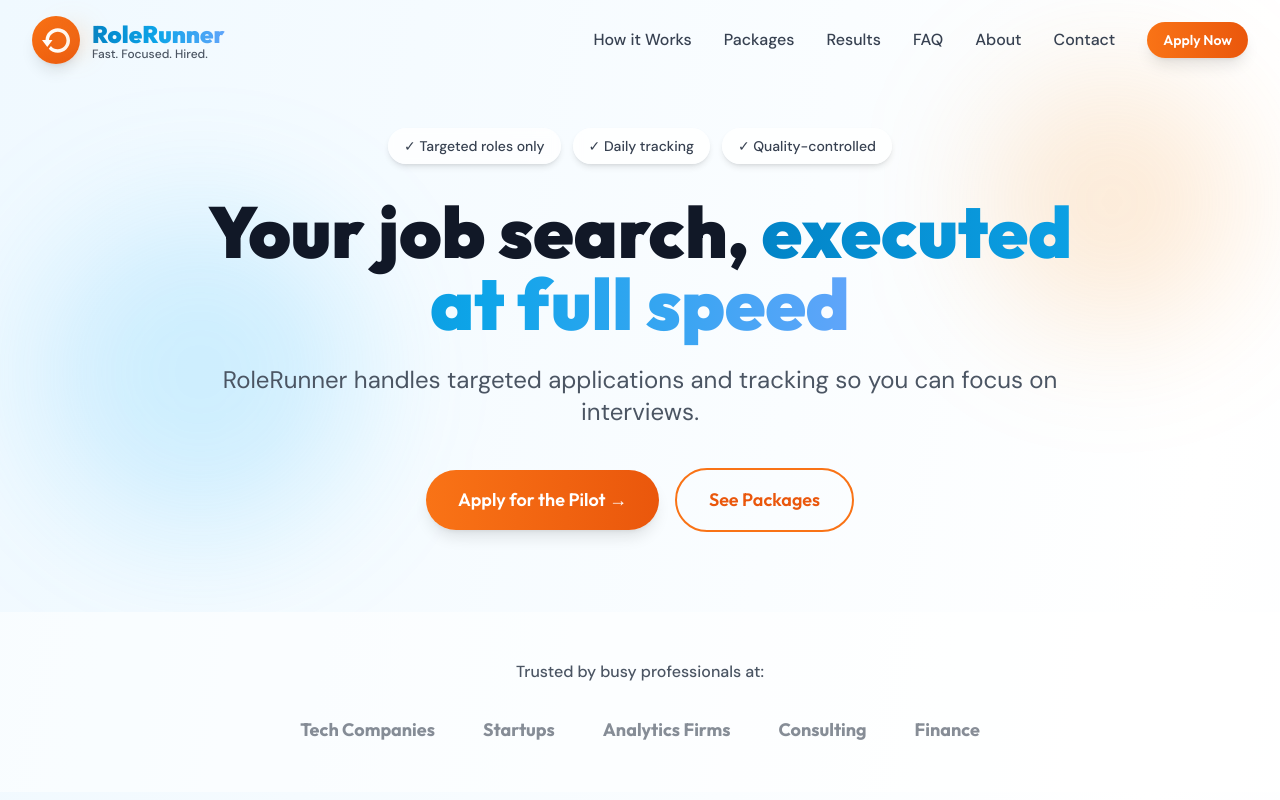
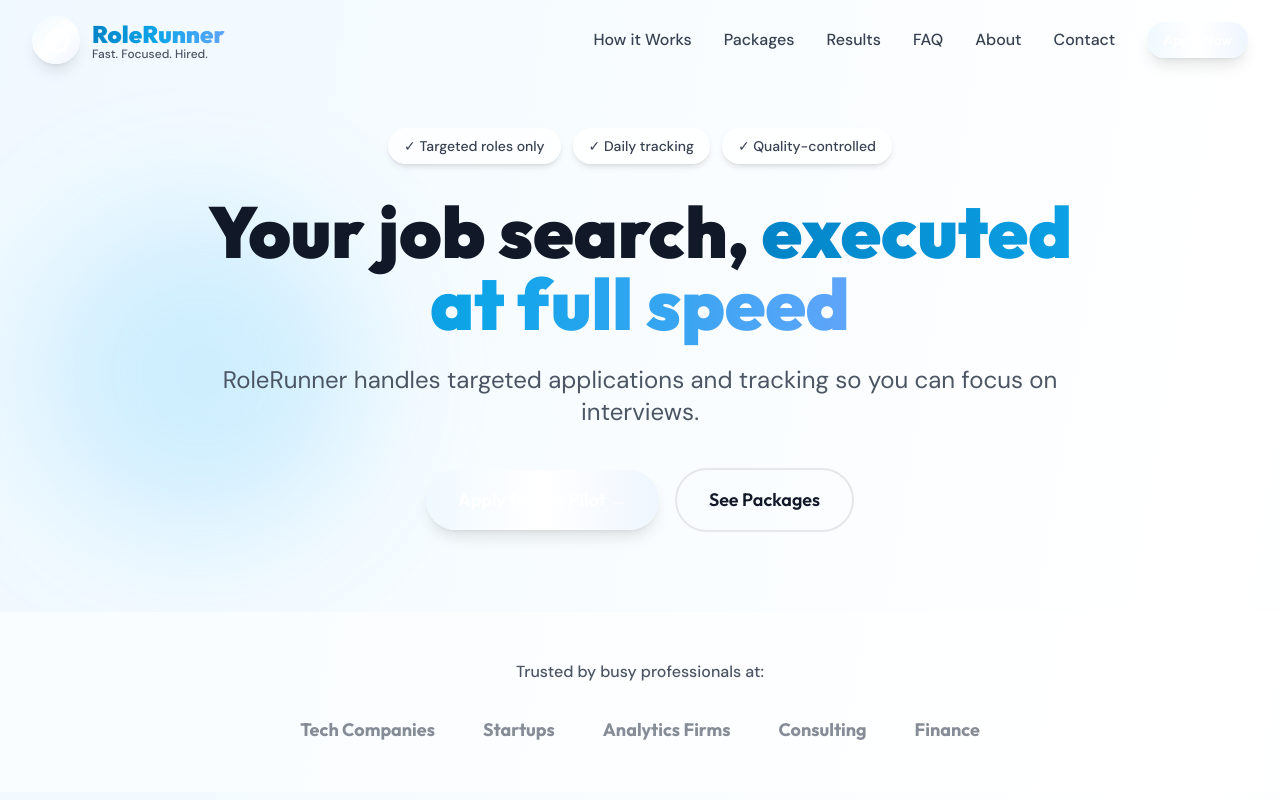
Before and after one commit to Ariwodo16/RoleRunner, a Next.js app: page / in a window 1280 px wide. Shown: the top 800 px of the page. Built offline with nearby package versions, Linux system fonts and the light colour scheme.

Commit message:
Update tailwind.config.ts

```diff
--- a/tailwind.config.ts
+++ b/tailwind.config.ts
@@ -6,77 +6,103 @@
     "./components/**/*.{js,ts,jsx,tsx,mdx}",
     "./app/**/*.{js,ts,jsx,tsx,mdx}",
   ],
+
   theme: {
     extend: {
+
       colors: {
-        sand: {
-          50: '#fdf8f3',
-          100: '#faf0e4',
-          200: '#f4ddc3',
-          300: '#ecc89d',
-          400: '#e3ad70',
-          500: '#d89450',
-          600: '#c97d3e',
-          700: '#a76335',
-          800: '#865030',
-          900: '#6d4229',
+
+        /* Main brand color (Sky Blue) */
+        primary: {
+          DEFAULT: '#38BDF8',
+          light: '#7DD3FC',
+          lighter: '#E0F2FE',
         },
-        sunset: {
-          50: '#fff5ed',
-          100: '#ffe8d5',
-          200: '#fedaaa',
-          300: '#fdbf73',
-          400: '#fb9a3a',
-          500: '#f97316',
-          600: '#ea570c',
-          700: '#c2410c',
-          800: '#9a3412',
-          900: '#7c2d12',
+
+        /* Complementary color */
+        secondary: {
+          DEFAULT: '#6366F1',
+          light: '#818CF8',
+          lighter: '#E0E7FF',
         },
-        sky: {
-          50: '#f0f9ff',
-          100: '#e0f2fe',
-          200: '#bae6fd',
-          300: '#7dd3fc',
-          400: '#38bdf8',
-          500: '#0ea5e9',
-          600: '#0284c7',
-          700: '#0369a1',
-          800: '#075985',
-          900: '#0c4a6e',
+
+        /* Background colors */
+        bg: {
+          primary: '#0F172A',
+          secondary: '#1E293B',
+          card: '#0F172A',
         },
+
+        /* Borders */
+        border: {
+          DEFAULT: '#334155',
+        },
+
+        /* Accent colors */
+        accent: {
+          green: '#22C55E',
+          blue: '#38BDF8',
+        },
+
+        /* Text colors */
+        text: {
+          primary: '#FFFFFF',
+          muted: '#94A3B8',
+        },
+
       },
+
       fontFamily: {
-        display: ['var(--font-display)'],
-        body: ['var(--font-body)'],
+        sans: ['DM Sans', 'sans-serif'],
+        display: ['Outfit', 'sans-serif'],
       },
+
       animation: {
-        'dust-trail': 'dustTrail 2s ease-out infinite',
-        'speed-line': 'speedLine 1s ease-out infinite',
+        'fade-in': 'fadeIn 0.6s ease-out',
+        'slide-up': 'slideUp 0.6s ease-out',
+        'slide-down': 'slideDown 0.6s ease-out',
+        'glow': 'glow 2s ease-in-out infinite',
         'float': 'float 3s ease-in-out infinite',
-        'slide-in': 'slideIn 0.5s ease-out',
+        'count-up': 'countUp 2s ease-out',
       },
+
       keyframes: {
-        dustTrail: {
-          '0%': { opacity: '0.8', transform: 'translateX(0) scale(1)' },
-          '100%': { opacity: '0', transform: 'translateX(-100px) scale(0.3)' },
+
+        fadeIn: {
+          '0%': { opacity: '0' },
+          '100%': { opacity: '1' },
         },
-        speedLine: {
-          '0%': { transform: 'translateX(0)', opacity: '0' },
-          '50%': { opacity: '1' },
-          '100%': { transform: 'translateX(-200px)', opacity: '0' },
-        },
-        float: {
-          '0%, 100%': { transform: 'translateY(0)' },
-          '50%': { transform: 'translateY(-10px)' },
-        },
-        slideIn: {
+
+        slideUp: {
           '0%': { transform: 'translateY(20px)', opacity: '0' },
           '100%': { transform: 'translateY(0)', opacity: '1' },
         },
+
+        slideDown: {
+          '0%': { transform: 'translateY(-20px)', opacity: '0' },
+          '100%': { transform: 'translateY(0)', opacity: '1' },
+        },
+
+        glow: {
+          '0%, 100%': { boxShadow: '0 0 20px rgba(56,189,248,0.3)' },
+          '50%': { boxShadow: '0 0 40px rgba(56,189,248,0.6)' },
+        },
+
+        float: {
+          '0%, 100%': { transform: 'translateY(0px)' },
+          '50%': { transform: 'translateY(-10px)' },
+        },
+
+        countUp: {
+          '0%': { transform: 'scale(0.5)', opacity: '0' },
+          '100%': { transform: 'scale(1)', opacity: '1' },
+        },
+
       },
+
     },
   },
+
   plugins: [],
 };
 
```
